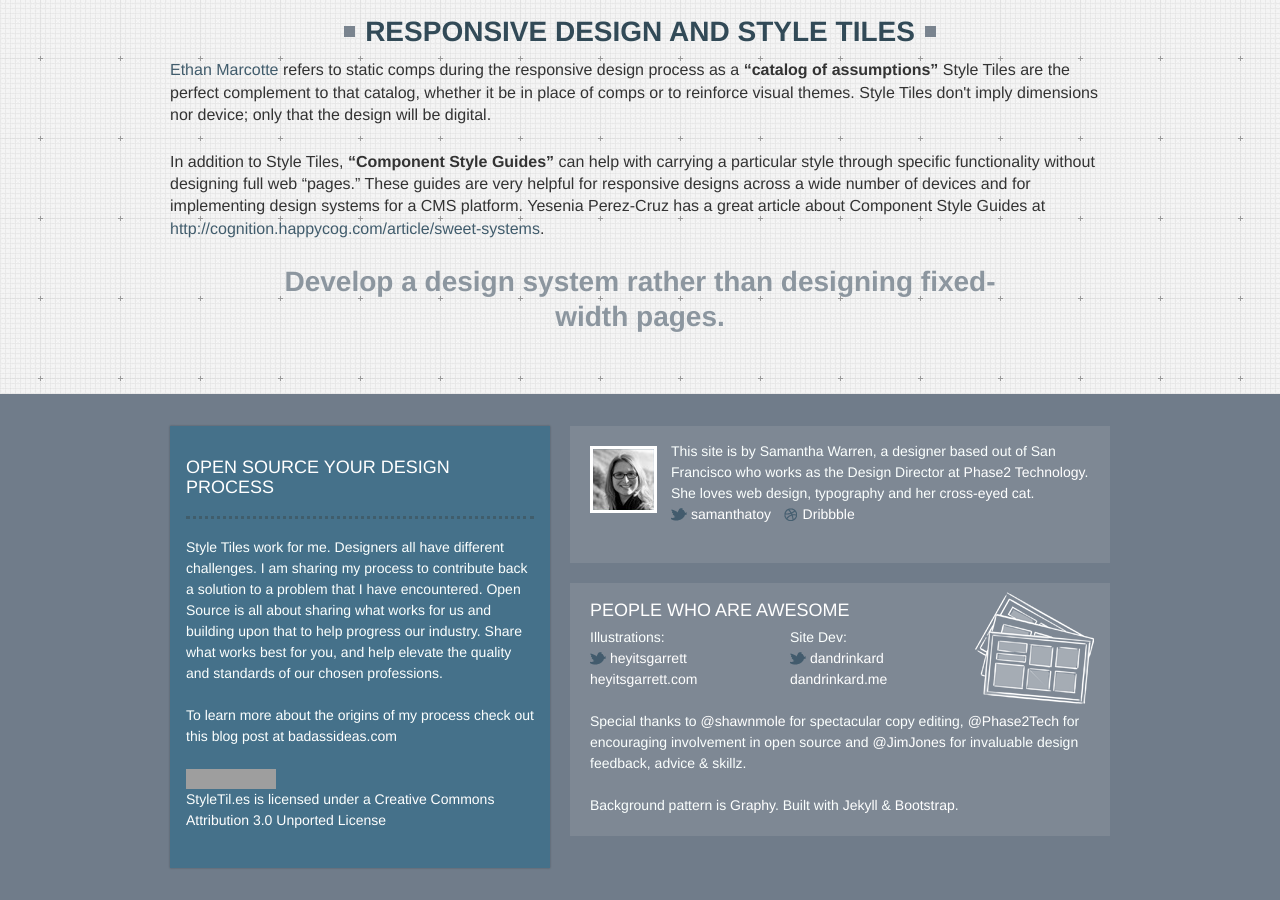
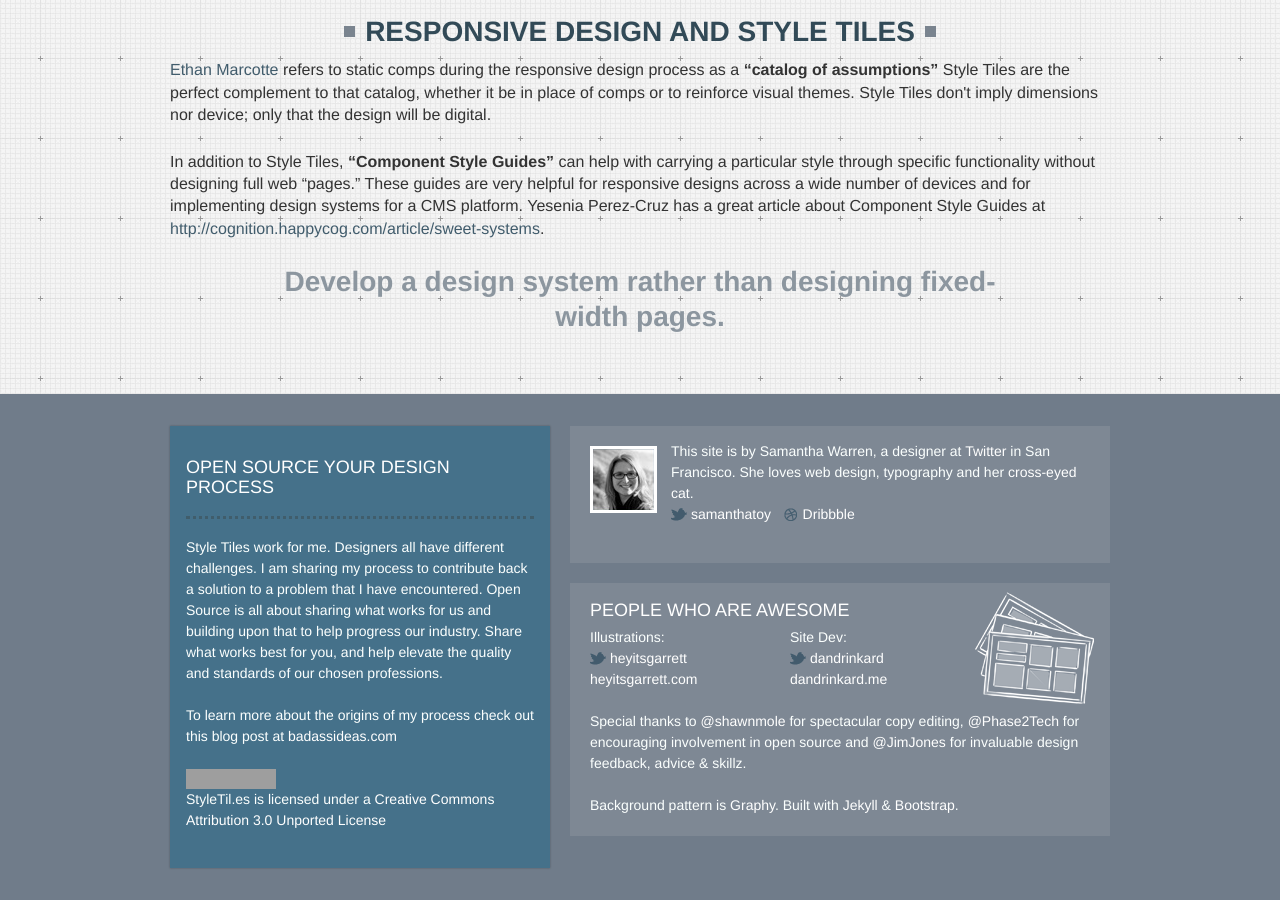
Before and after one commit to styletiles/styletiles.github.com, a Jekyll site: the page built from _posts/2012-02-01-index.html, in a window 1280 px wide and 900 px high, scrolled down 4422 px. Built offline with Jekyll 4.4.1, drawn with Linux system fonts in a browser that asks for light colours; nearby versions of some CDN libraries; comment, search, counter and statistics services are not loaded; grey boxes are pictures that could not be loaded.

Commit message:
Updated _includes/footer.html

```diff
--- a/_includes/footer.html
+++ b/_includes/footer.html
@@ -22,8 +22,7 @@
         <div class="row boxy">
             <p class="span7">
                 <img src="/img/headshot_small.png" alt="photo of Samantha Warren" class="pull-left" />
-                This site is by Samantha Warren, a designer based out of San Francisco who works
-                as the Design Director at <a href="http://www.phase2technology.com">Phase2 Technology</a>. She loves web design, typography and
+              This site is by Samantha Warren, a designer at <a href="http://www.twitter.com">Twitter</a> in San Francisco. She loves web design, typography and
                 her <a href="http://www.flickr.com/photos/samanthatoy/sets/72057594083596536/">cross-eyed cat</a>.
                 <br>
                 <a href="http://twitter.com/intent/user?screen_name=samanthatoy"><img src="/img/footer_twitter_bird.png" alt="@"> samanthatoy</a> &nbsp;
```
